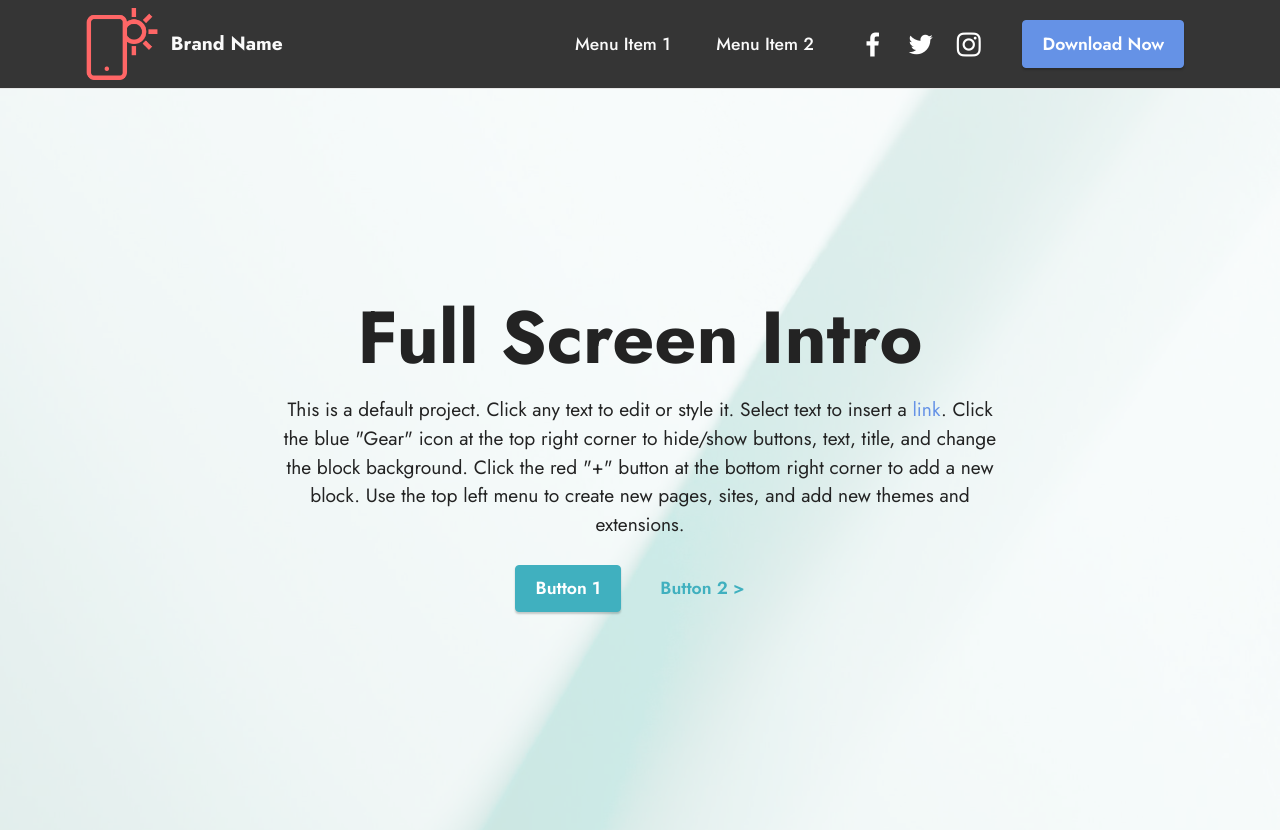
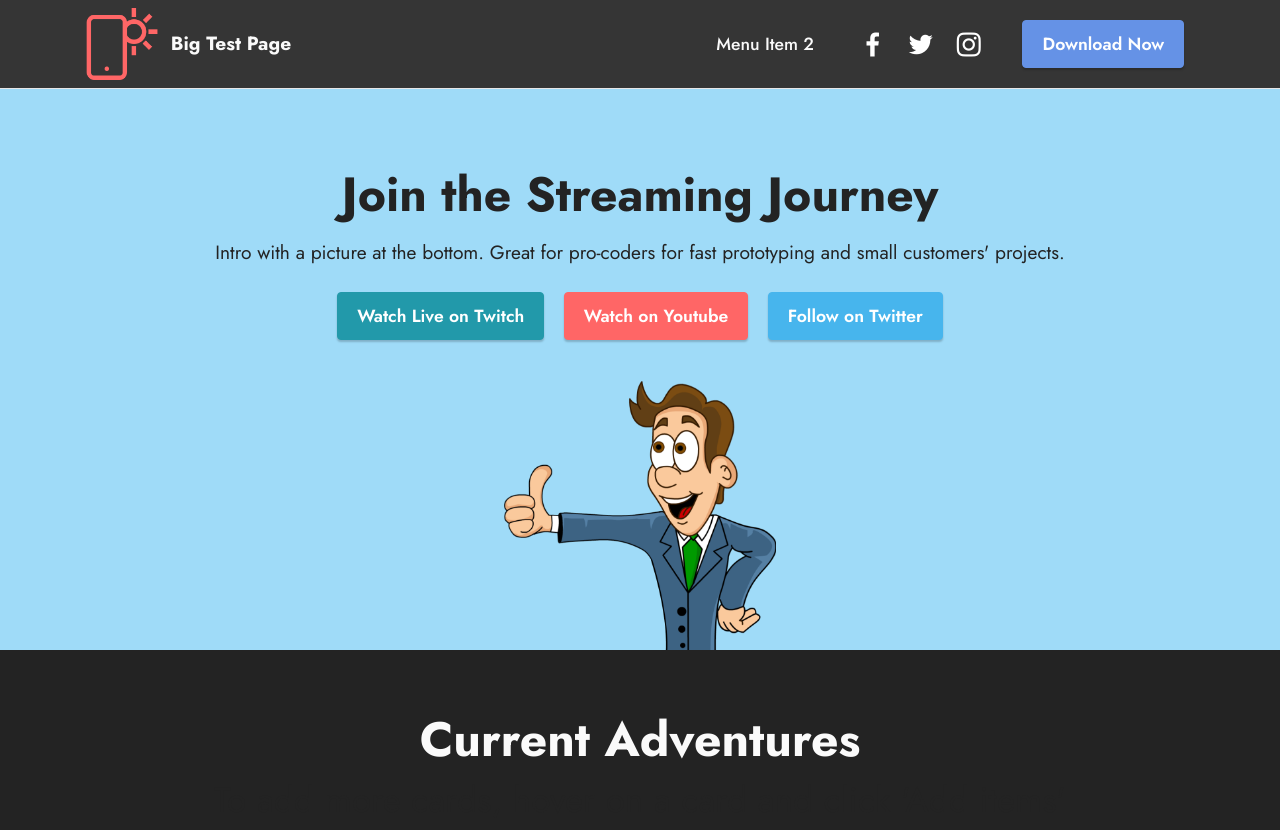
Before and after one commit to chrisgagner/chrisgagner.github.io, a plain HTML site: page index.html in a window 1280 px wide. Shown: the top 830 px of the page. Drawn offline with Linux system fonts and the light colour scheme.

Commit message:
create github pages

```diff
--- a/assets/images/hashes.json
+++ b/assets/images/hashes.json
@@ -1 +1 @@
-{"/ZCuw7u506ub7eGk04ijxQ==":"spryo-416x689.jpg","bg/FDENH8lTSJIGPasZ4Yg==":"ocarina%20of%20time-416x304.jpg","QSI4YqC34O8sfspWf/BBjw==":"banjo-416x304.jpg","2OSdmHxncbiKSUg/koIJuw==":"mario%20&%20rabbids-416x677.jpg","r8xFhEBmFo1fplFuCgLuFQ==":"majora's%20mask-416x303.jpg","iDnWCIuGpJEOjME107y60Q==":"breath%20of%20the%20wild-575x935.jpg"}
+{"/ZCuw7u506ub7eGk04ijxQ==":"spryo-416x689.jpg","bg/FDENH8lTSJIGPasZ4Yg==":"ocarina%20of%20time-416x304.jpg","QSI4YqC34O8sfspWf/BBjw==":"banjo-416x304.jpg","2OSdmHxncbiKSUg/koIJuw==":"mario%20&%20rabbids-416x677.jpg","r8xFhEBmFo1fplFuCgLuFQ==":"majora's%20mask-416x303.jpg","iDnWCIuGpJEOjME107y60Q==":"breath%20of%20the%20wild-575x935.jpg","PEXSD6t12HAy7GNKCZenaw==":"jing.fm-to-have-clipart-393048-823x1111.png"}
--- a/assets/mobirise/css/mbr-additional.css
+++ b/assets/mobirise/css/mbr-additional.css
@@ -105,7 +105,7 @@ body {
   background-color: #6592e6 !important;
 }
 .bg-success {
-  background-color: #40b0bf !important;
+  background-color: #2299aa !important;
 }
 .bg-info {
   background-color: #47b5ed !important;
@@ -184,8 +184,8 @@ body {
 }
 .btn-success,
 .btn-success:active {
-  background-color: #40b0bf !important;
-  border-color: #40b0bf !important;
+  background-color: #2299aa !important;
+  border-color: #2299aa !important;
   color: #ffffff !important;
   box-shadow: 0 2px 2px 0 rgba(0, 0, 0, 0.2);
 }
@@ -194,15 +194,15 @@ body {
 .btn-success.focus,
 .btn-success.active {
   color: #ffffff !important;
-  background-color: #2a747e !important;
-  border-color: #2a747e !important;
+  background-color: #145862 !important;
+  border-color: #145862 !important;
   box-shadow: 0 2px 5px 0 rgba(0, 0, 0, 0.2);
 }
 .btn-success.disabled,
 .btn-success:disabled {
   color: #ffffff !important;
-  background-color: #2a747e !important;
-  border-color: #2a747e !important;
+  background-color: #145862 !important;
+  border-color: #145862 !important;
 }
 .btn-warning,
 .btn-warning:active {
@@ -359,13 +359,13 @@ body {
 .btn-success-outline:active {
   background-color: transparent !important;
   border-color: transparent;
-  color: #40b0bf;
+  color: #2299aa;
 }
 .btn-success-outline:hover,
 .btn-success-outline:focus,
 .btn-success-outline.focus,
 .btn-success-outline.active {
-  color: #2a747e !important;
+  color: #145862 !important;
   background-color: transparent!important;
   border-color: transparent!important;
   box-shadow: none!important;
@@ -373,8 +373,8 @@ body {
 .btn-success-outline.disabled,
 .btn-success-outline:disabled {
   color: #ffffff !important;
-  background-color: #40b0bf !important;
-  border-color: #40b0bf !important;
+  background-color: #2299aa !important;
+  border-color: #2299aa !important;
 }
 .btn-warning-outline,
 .btn-warning-outline:active {
@@ -467,7 +467,7 @@ body {
   color: #ff6666 !important;
 }
 .text-success {
-  color: #40b0bf !important;
+  color: #2299aa !important;
 }
 .text-info {
   color: #47b5ed !important;
@@ -497,7 +497,7 @@ a.text-secondary.active {
 a.text-success:hover,
 a.text-success:focus,
 a.text-success.active {
-  color: #266a73 !important;
+  color: #114c55 !important;
 }
 a.text-info:hover,
 a.text-info:focus,
@@ -573,7 +573,7 @@ a:hover {
 }
 .mbr-plan-header.bg-success .mbr-plan-subtitle,
 .mbr-plan-header.bg-success .mbr-plan-price-desc {
-  color: #a0d8df;
+  color: #6ad2e1;
 }
 .mbr-plan-header.bg-info .mbr-plan-subtitle,
 .mbr-plan-header.bg-info .mbr-plan-price-desc {
@@ -688,32 +688,23 @@ body {
 a {
   transition: color 0.6s;
 }
-.cid-s48MCQYojq {
-  background-image: url("../../../assets/images/background7.jpg");
+.cid-sqqlQBPlBr {
+  padding-top: 5rem;
+  padding-bottom: 0rem;
+  background-color: #9fdbf8;
 }
-.cid-s48MCQYojq .mbr-section-title {
-  text-align: center;
+.cid-sqqlQBPlBr .image-wrap img {
+  width: 100%;
 }
-.cid-s48MCQYojq .mbr-text,
-.cid-s48MCQYojq .mbr-section-btn {
-  color: #232323;
-  text-align: center;
-}
-@media (max-width: 991px) {
-  .cid-s48MCQYojq .mbr-section-title,
-  .cid-s48MCQYojq .mbr-section-btn,
-  .cid-s48MCQYojq .mbr-text {
-    text-align: center;
+@media (min-width: 992px) {
+  .cid-sqqlQBPlBr .image-wrap img {
+    display: block;
+    margin: auto;
+    width: 30%;
   }
 }
-.cid-s48OLK6784 {
-  z-index: 1000;
-  width: 100%;
-  position: relative;
-  min-height: 60px;
-}
-.cid-s48OLK6784 nav.navbar {
-  position: fixed;
+.cid-s48OLK6784 .navbar-dropdown {
+  position: relative !important;
 }
 .cid-s48OLK6784 .dropdown-item:before {
   font-family: Moririse2 !important;
@@ -1019,7 +1010,6 @@ a {
 }
 .cid-s48OLK6784 .navbar-dropdown {
   padding: .5rem 1rem;
-  position: fixed;
 }
 .cid-s48OLK6784 a.nav-link {
   display: flex;
@@ -1128,7 +1118,7 @@ a {
 .cid-sqhDdlrqKK .item-wrapper {
   position: relative;
   border-radius: 4px;
-  background: #fafafa;
+  background: #ffffff;
   height: 100%;
   display: flex;
   flex-flow: column nowrap;
--- a/index.html
+++ b/index.html
@@ -28,7 +28,7 @@
 
   <section class="menu cid-s48OLK6784" once="menu" id="menu1-h">
 
-    <nav class="navbar navbar-dropdown navbar-fixed-top navbar-expand-lg">
+    <nav class="navbar navbar-dropdown navbar-expand-lg">
         <div class="container">
             <div class="navbar-brand">
                 <span class="navbar-logo">
@@ -36,7 +36,7 @@
                         <img src="assets/images/logo.png" alt="Mobirise" style="height: 4.5rem;">
                     </a>
                 </span>
-                <span class="navbar-caption-wrap"><a class="navbar-caption text-white display-7" href="https://mobiri.se">Brand Name</a></span>
+                <span class="navbar-caption-wrap"><a class="navbar-caption text-white display-7" href="https://mobiri.se">Big Test Page</a></span>
             </div>
             <button class="navbar-toggler" type="button" data-toggle="collapse" data-target="#navbarSupportedContent" aria-controls="navbarNavAltMarkup" aria-expanded="false" aria-label="Toggle navigation">
                 <div class="hamburger">
@@ -47,8 +47,7 @@
                 </div>
             </button>
             <div class="collapse navbar-collapse" id="navbarSupportedContent">
-                <ul class="navbar-nav nav-dropdown" data-app-modern-menu="true"><li class="nav-item"><a class="nav-link link text-white display-4" href="https://mobirise.com">Menu Item 1</a></li>
-                    <li class="nav-item"><a class="nav-link link text-white display-4" href="https://mobirise.com">
+                <ul class="navbar-nav nav-dropdown" data-app-modern-menu="true"><li class="nav-item"><a class="nav-link link text-white display-4" href="https://mobirise.com">
                             Menu Item 2</a></li></ul>
                 <div class="icons-menu">
                     <a class="iconfont-wrapper" href="https://mobiri.se" target="_blank">
@@ -70,19 +69,22 @@
 
 </section>
 
-<section class="header1 cid-s48MCQYojq mbr-fullscreen mbr-parallax-background" id="header1-f">
+<section class="header10 cid-sqqlQBPlBr" id="header10-r">
 
 
 
-    <div class="mbr-overlay" style="opacity: 0.8; background-color: rgb(255, 255, 255);"></div>
 
-    <div class="align-center container">
+
+    <div class="align-center container-fluid">
         <div class="row justify-content-center">
-            <div class="col-12 col-lg-8">
-                <h1 class="mbr-section-title mbr-fonts-style mb-3 display-1"><strong>Full Screen Intro</strong></h1>
-
-                <p class="mbr-text mbr-fonts-style display-7">This is a default project. Click any text to edit or style it. Select text to insert a <a href="http://mobirise.com">link</a>. Click the blue "Gear" icon at the top right corner to hide/show buttons, text, title, and change the block background. Click the red "+" button at the bottom right corner to add a new block. Use the top left menu to create new pages, sites, and add new themes and extensions.</p>
-                <div class="mbr-section-btn mt-3"><a class="btn btn-success display-4" href="https://mobirise.com">Button 1</a> <a class="btn btn-success-outline display-4" href="https://mobirise.com">Button 2 &gt;</a></div>
+            <div class="col-md-12 col-lg-9">
+                <h1 class="mbr-section-title mbr-fonts-style mb-3 display-2"><strong>Join the Streaming Journey</strong></h1>
+                <p class="mbr-text mbr-fonts-style display-7">
+                    Intro with a picture at the bottom. Great for pro-coders for fast prototyping and small customers' projects.</p>
+                <div class="mbr-section-btn mt-3"><a class="btn btn-success display-4" href="https://mobiri.se">Watch Live on Twitch</a> <a class="btn btn-secondary display-4" href="https://mobiri.se">Watch on Youtube</a> <a class="btn btn-info display-4" href="https://mobiri.se">Follow on Twitter</a></div>
+                <div class="image-wrap mt-4">
+                    <img src="assets/images/jing.fm-to-have-clipart-393048-823x1111.png" alt="Mobirise" title="">
+                </div>
             </div>
         </div>
     </div>
@@ -99,7 +101,7 @@
                 click 'Add items'</h5>
         </div>
         <div class="row mt-4">
-            <div class="item features-image сol-12 col-md-6 col-lg-4">
+            <div class="item features-image сol-12 col-md-6 col-lg-3">
                 <div class="item-wrapper">
                     <div class="item-img">
                         <img src="assets/images/breath-of-the-wild-575x935.jpg" alt="" title="">
@@ -249,7 +251,7 @@
             </div>
         </div>
     </div>
-</section><section style="background-color: #fff; font-family: -apple-system, BlinkMacSystemFont, 'Segoe UI', 'Roboto', 'Helvetica Neue', Arial, sans-serif; color:#aaa; font-size:12px; padding: 0; align-items: center; display: flex;"><a href="https://mobirise.site/s" style="flex: 1 1; height: 3rem; padding-left: 1rem;"></a><p style="flex: 0 0 auto; margin:0; padding-right:1rem;">Built with Mobirise - <a href="https://mobirise.site/k" style="color:#aaa;">Read more</a></p></section><script src="assets/web/assets/jquery/jquery.min.js"></script>  <script src="assets/popper/popper.min.js"></script>  <script src="assets/tether/tether.min.js"></script>  <script src="assets/bootstrap/js/bootstrap.min.js"></script>  <script src="assets/smoothscroll/smooth-scroll.js"></script>  <script src="assets/parallax/jarallax.min.js"></script>  <script src="assets/dropdown/js/nav-dropdown.js"></script>  <script src="assets/dropdown/js/navbar-dropdown.js"></script>  <script src="assets/touchswipe/jquery.touch-swipe.min.js"></script>  <script src="assets/theme/js/script.js"></script>
+</section><section style="background-color: #fff; font-family: -apple-system, BlinkMacSystemFont, 'Segoe UI', 'Roboto', 'Helvetica Neue', Arial, sans-serif; color:#aaa; font-size:12px; padding: 0; align-items: center; display: flex;"><a href="https://mobirise.site/m" style="flex: 1 1; height: 3rem; padding-left: 1rem;"></a><p style="flex: 0 0 auto; margin:0; padding-right:1rem;">Start a free site - <a href="https://mobirise.site/v" style="color:#aaa;">More</a></p></section><script src="assets/web/assets/jquery/jquery.min.js"></script>  <script src="assets/popper/popper.min.js"></script>  <script src="assets/tether/tether.min.js"></script>  <script src="assets/bootstrap/js/bootstrap.min.js"></script>  <script src="assets/smoothscroll/smooth-scroll.js"></script>  <script src="assets/dropdown/js/nav-dropdown.js"></script>  <script src="assets/dropdown/js/navbar-dropdown.js"></script>  <script src="assets/touchswipe/jquery.touch-swipe.min.js"></script>  <script src="assets/theme/js/script.js"></script>
 
 
 </body>
```
Also changed, not shown: assets/images/jing.fm-to-have-clipart-393048-823x1111.png (added), assets/theme/js/script.js, 1 other file.
